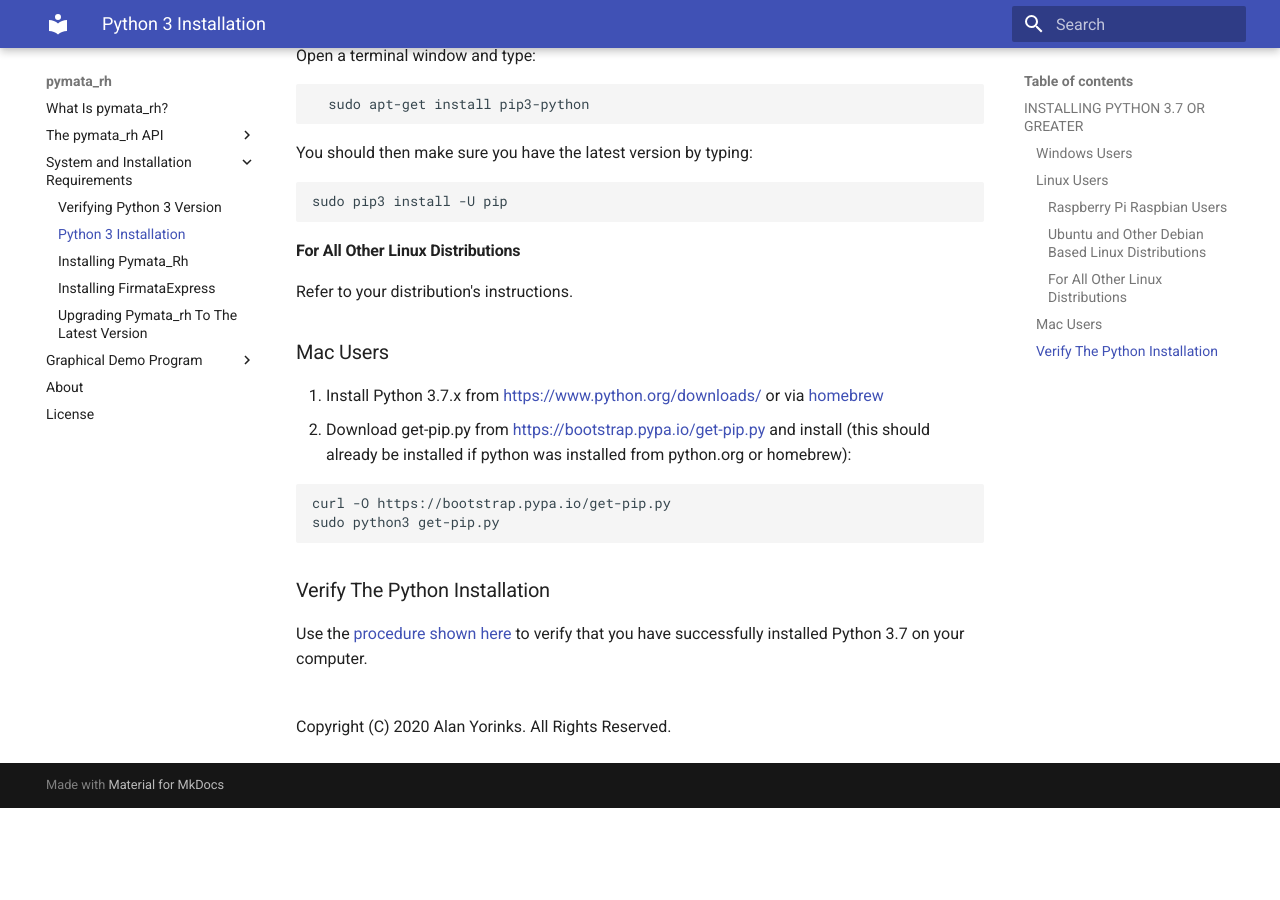
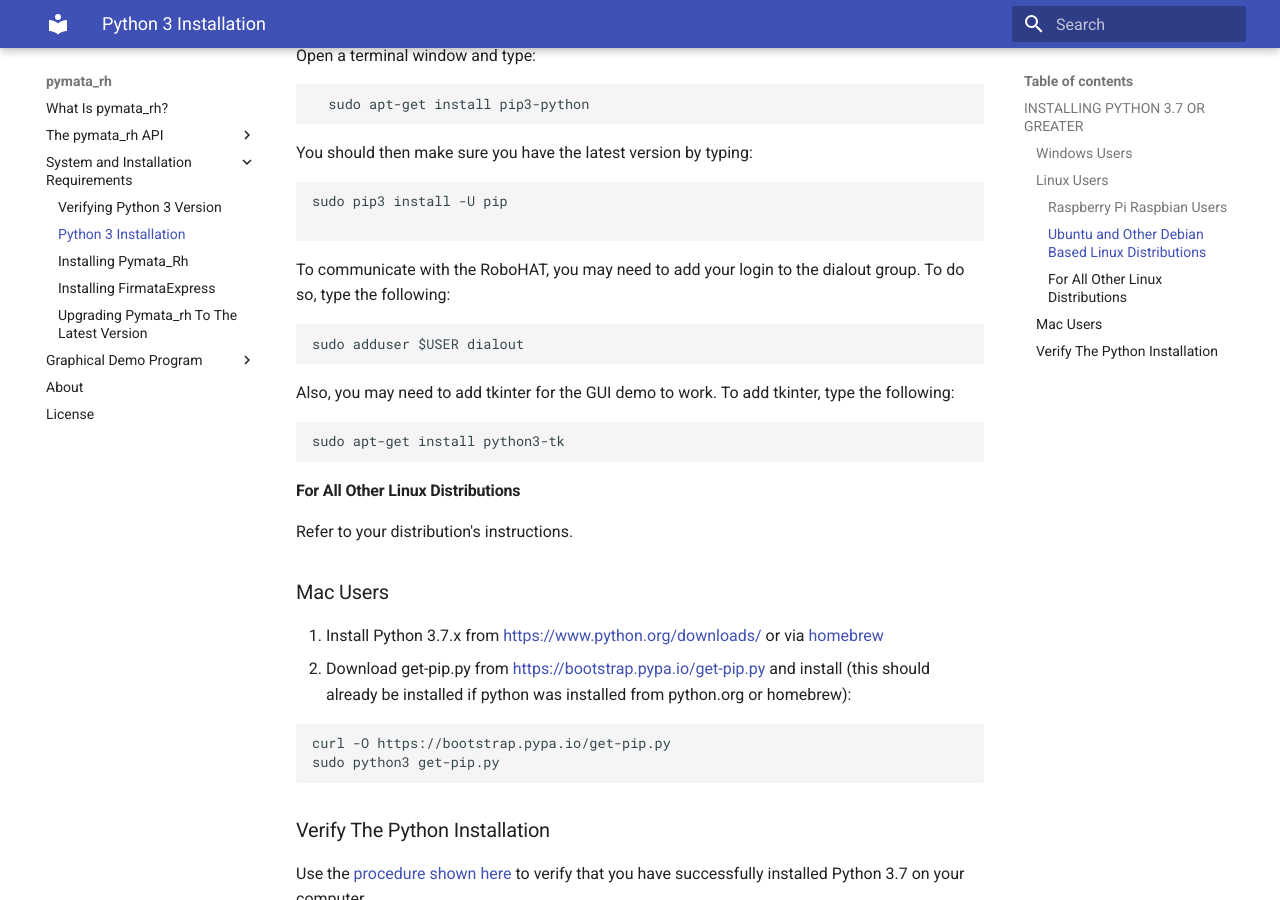
Before and after one commit to MrYsLab/pymata_rh, an MkDocs documentation site: the page built from docs/python_install.md, in a window 1280 px wide and 900 px high, scrolled down 1128 px. Built offline with MkDocs 1.6.1 and Material for MkDocs 9.7.7, drawn with Linux system fonts in a browser that asks for light colours; before the commit the page ends 1936 px from its top, so only the background shows below that.

````diff
--- a/docs/python_install.md
+++ b/docs/python_install.md
@@ -31,8 +31,18 @@
 You should then make sure you have the latest version by typing:
 ```python
 sudo pip3 install -U pip
+
 ```
 
+To communicate with the RoboHAT, you may need to add your login to the dialout group. To do so, type the following:
+```
+sudo adduser $USER dialout
+```
+
+Also, you may need to add tkinter for the GUI demo to work. To add tkinter, type the following:
+```
+sudo apt-get install python3-tk
+```
 #### For All Other Linux Distributions
 
 Refer to your distribution's instructions.
````
